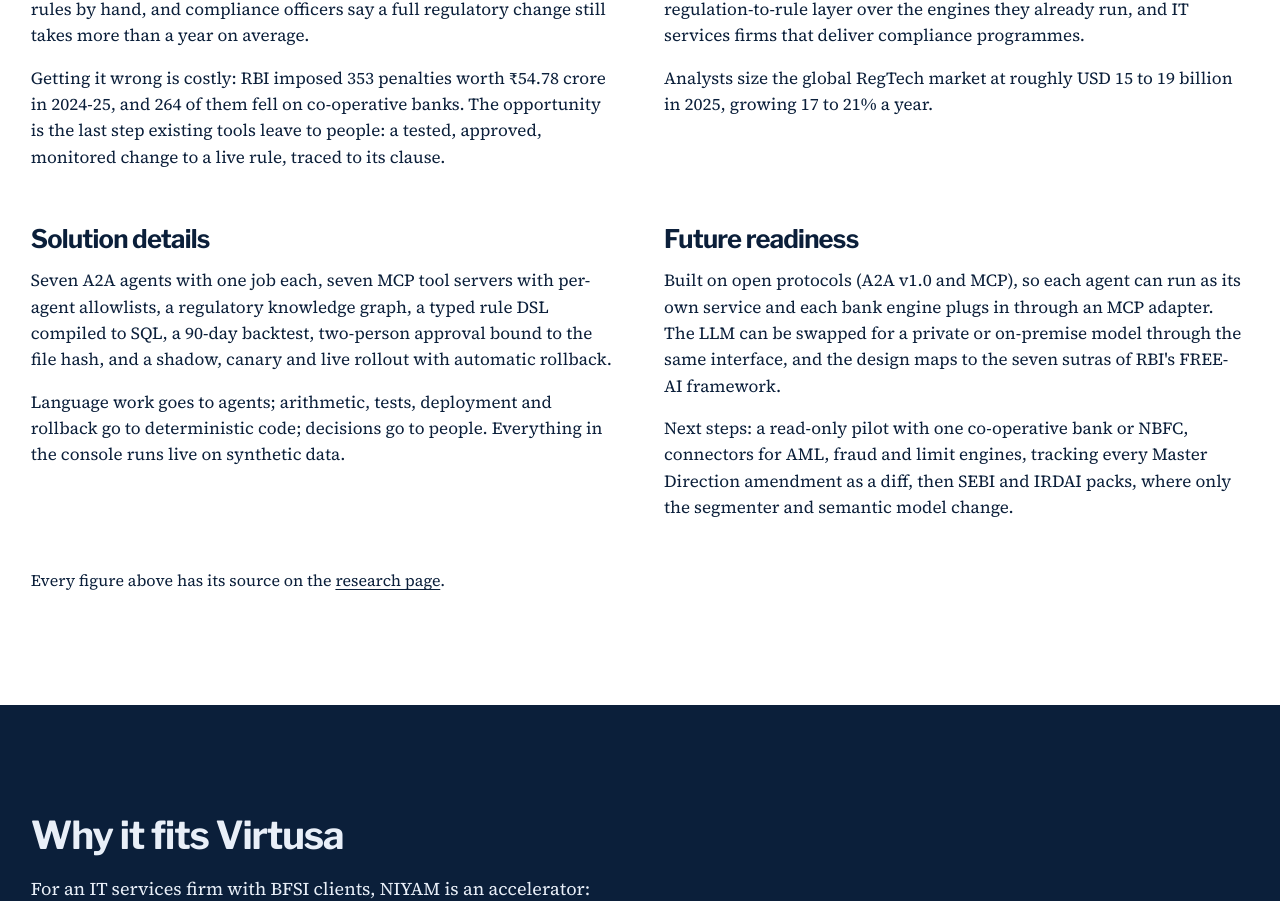
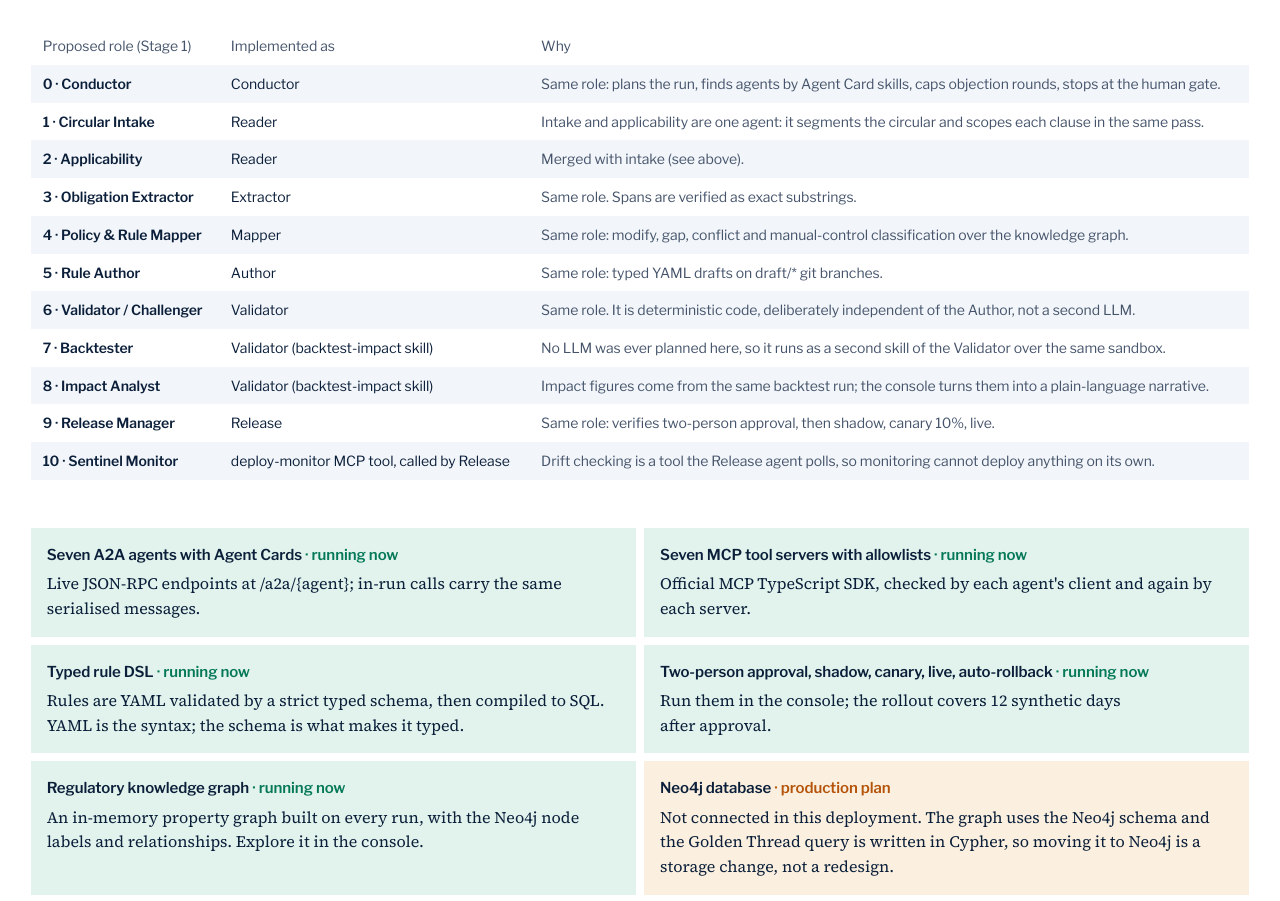
Before and after one commit to Senaaravichandran/niyam, a Next.js app: page /jatayu in a window 1280 px wide. Shown: the part 6655-7556 px from the top of the page. Built offline with nearby package versions, Linux system fonts and the light colour scheme; no server answers.

Commit message:
Jatayu page: reconcile the 10 proposed roles with the 7 built agents, and state what runs versus what is planned (Neo4j, DuckDB, separate services)
Co-Authored-By: Claude Opus 5.5 <noreply@anthropic.com>

```diff
--- a/src/app/jatayu/page.tsx
+++ b/src/app/jatayu/page.tsx
@@ -3,7 +3,7 @@ import Link from "next/link";
 import { Footer } from "@/components/Footer";
 import { Nav } from "@/components/Nav";
 import { Reveal } from "@/components/Reveal";
-import { COVERAGE, TEMPLATE, USE_CASE, VIRTUSA_FIT } from "@/content/jatayu";
+import { COVERAGE, TEMPLATE, USE_CASE, VIRTUSA_FIT, ROLES, BUILD_STATUS } from "@/content/jatayu";
 import { REPO_URL, TEAM } from "@/content/site";
 
 export const metadata: Metadata = {
@@ -160,6 +160,43 @@ export default function JatayuPage() {
           </div>
         </section>
 
+        <section className="wrap py-28" aria-labelledby="reconcile">
+          <H2 id="reconcile">Proposal and build, side by side</H2>
+          <p data-reveal className="mt-5 max-w-[64ch] text-[18px]">
+            Our Stage 1 submission described ten agent roles. The working build covers all ten with seven agents: intake and applicability became one Reader, the Backtester and Impact Analyst became a skill of the Validator, and the Sentinel became a monitoring tool. Here is the exact mapping, and what is running versus planned.
+          </p>
+          <div data-reveal className="mt-10 overflow-x-auto">
+            <table className="ui w-full min-w-[760px] border-collapse text-[14px]">
+              <thead>
+                <tr className="text-left text-muted">
+                  <th className="px-3 py-2 font-normal">Proposed role (Stage 1)</th>
+                  <th className="px-3 py-2 font-normal">Implemented as</th>
+                  <th className="px-3 py-2 font-normal">Why</th>
+                </tr>
+              </thead>
+              <tbody>
+                {ROLES.map((r) => (
+                  <tr key={r.proposed} className="align-top odd:bg-surface">
+                    <td className="px-3 py-2 font-semibold">{r.proposed}</td>
+                    <td className="px-3 py-2">{r.built}</td>
+                    <td className="px-3 py-2 text-muted">{r.note}</td>
+                  </tr>
+                ))}
+              </tbody>
+            </table>
+          </div>
+          <div data-reveal className="mt-12 grid gap-2 md:grid-cols-2">
+            {BUILD_STATUS.map((b) => (
+              <div key={b.part} className={`p-4 ${b.status === "running" ? "bg-ok-soft" : "bg-warn-soft"}`}>
+                <p className="ui text-[15px] font-semibold text-ink">
+                  {b.part} <span className={b.status === "running" ? "text-ok" : "text-warn"}>· {b.status === "running" ? "running now" : "production plan"}</span>
+                </p>
+                <p className="mt-1 text-[16px] text-ink">{b.detail}</p>
+              </div>
+            ))}
+          </div>
+        </section>
+
         <section className="wrap py-28" aria-labelledby="template">
           <H2 id="template">The submission, in the template's terms</H2>
           <div className="mt-12 grid gap-x-12 gap-y-14 lg:grid-cols-2">
--- a/src/content/jatayu.ts
+++ b/src/content/jatayu.ts
@@ -355,3 +355,32 @@ export const VIRTUSA_FIT: [string, string][] = [
     "Draft branches, diffs, signed approvals and a clause-level audit trail are artefacts a delivery team can review with the client's compliance and IT owners, engagement by engagement.",
   ],
 ];
+
+/**
+ * The Stage 1 submission proposed ten agent roles. The build runs seven agents: some roles are
+ * combined, and the Sentinel became a tool rather than an agent. Stated openly for judges.
+ */
+export const ROLES: { proposed: string; built: string; note: string }[] = [
+  { proposed: "0 · Conductor", built: "Conductor", note: "Same role: plans the run, finds agents by Agent Card skills, caps objection rounds, stops at the human gate." },
+  { proposed: "1 · Circular Intake", built: "Reader", note: "Intake and applicability are one agent: it segments the circular and scopes each clause in the same pass." },
+  { proposed: "2 · Applicability", built: "Reader", note: "Merged with intake (see above)." },
+  { proposed: "3 · Obligation Extractor", built: "Extractor", note: "Same role. Spans are verified as exact substrings." },
+  { proposed: "4 · Policy & Rule Mapper", built: "Mapper", note: "Same role: modify, gap, conflict and manual-control classification over the knowledge graph." },
+  { proposed: "5 · Rule Author", built: "Author", note: "Same role: typed YAML drafts on draft/* git branches." },
+  { proposed: "6 · Validator / Challenger", built: "Validator", note: "Same role. It is deterministic code, deliberately independent of the Author, not a second LLM." },
+  { proposed: "7 · Backtester", built: "Validator (backtest-impact skill)", note: "No LLM was ever planned here, so it runs as a second skill of the Validator over the same sandbox." },
+  { proposed: "8 · Impact Analyst", built: "Validator (backtest-impact skill)", note: "Impact figures come from the same backtest run; the console turns them into a plain-language narrative." },
+  { proposed: "9 · Release Manager", built: "Release", note: "Same role: verifies two-person approval, then shadow, canary 10%, live." },
+  { proposed: "10 · Sentinel Monitor", built: "deploy-monitor MCP tool, called by Release", note: "Drift checking is a tool the Release agent polls, so monitoring cannot deploy anything on its own." },
+];
+
+export const BUILD_STATUS: { part: string; status: "running" | "planned"; detail: string }[] = [
+  { part: "Seven A2A agents with Agent Cards", status: "running", detail: "Live JSON-RPC endpoints at /a2a/{agent}; in-run calls carry the same serialised messages." },
+  { part: "Seven MCP tool servers with allowlists", status: "running", detail: "Official MCP TypeScript SDK, checked by each agent's client and again by each server." },
+  { part: "Typed rule DSL", status: "running", detail: "Rules are YAML validated by a strict typed schema, then compiled to SQL. YAML is the syntax; the schema is what makes it typed." },
+  { part: "Two-person approval, shadow, canary, live, auto-rollback", status: "running", detail: "Run them in the console; the rollout covers 12 synthetic days after approval." },
+  { part: "Regulatory knowledge graph", status: "running", detail: "An in-memory property graph built on every run, with the Neo4j node labels and relationships. Explore it in the console." },
+  { part: "Neo4j database", status: "planned", detail: "Not connected in this deployment. The graph uses the Neo4j schema and the Golden Thread query is written in Cypher, so moving it to Neo4j is a storage change, not a redesign." },
+  { part: "DuckDB sandbox", status: "planned", detail: "This deployment runs the same compiled SQL on SQLite (WebAssembly) so it fits in one serverless function." },
+  { part: "Agents as separate services", status: "planned", detail: "All seven agents run in one deployment today; in a bank each would sit behind its own endpoint with the same cards and messages." },
+];
```
